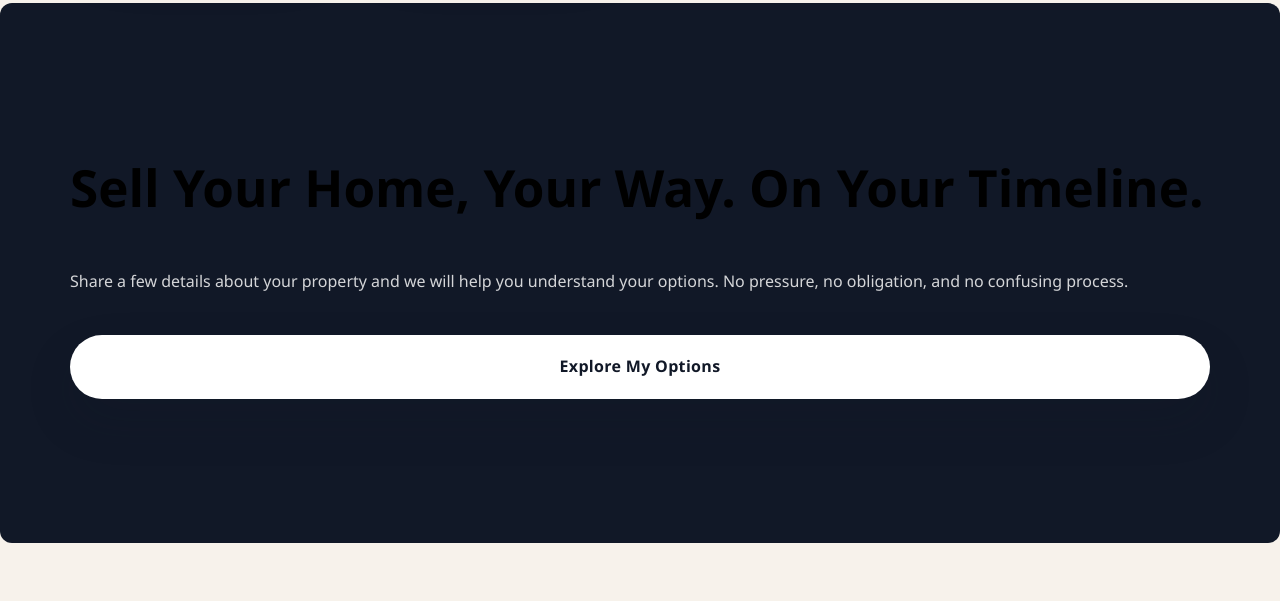
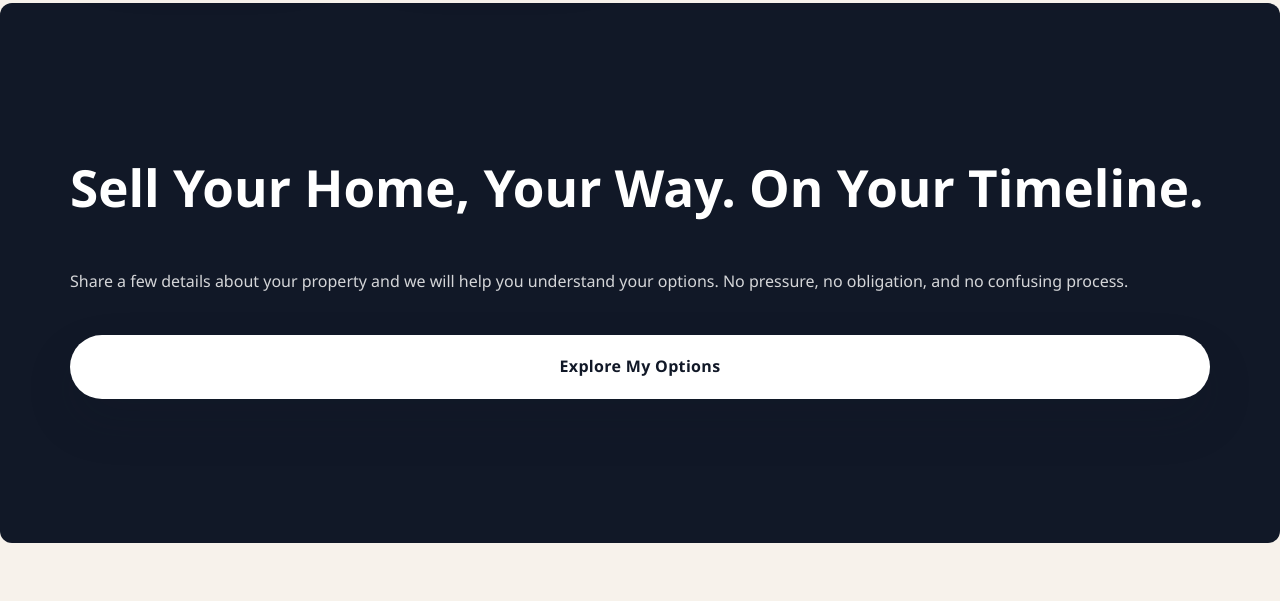
Before and after one commit to LABHousing/lex-ventured-website, a website: page public/index.html in a window 1280 px wide. Shown: the part 4118-4719 px from the top of the page. Drawn offline with Linux system fonts and the light colour scheme.

Commit message:
style: make CTA heading white on index.html

```diff
--- a/public/styles.css
+++ b/public/styles.css
@@ -959,6 +959,10 @@ body {
   color: var(--primary);
 }
 
+.home-page .cta-inner h2 {
+  color: #ffffff;
+}
+
 .form-card,
 .notice-card {
   background: #ffffff;
```
